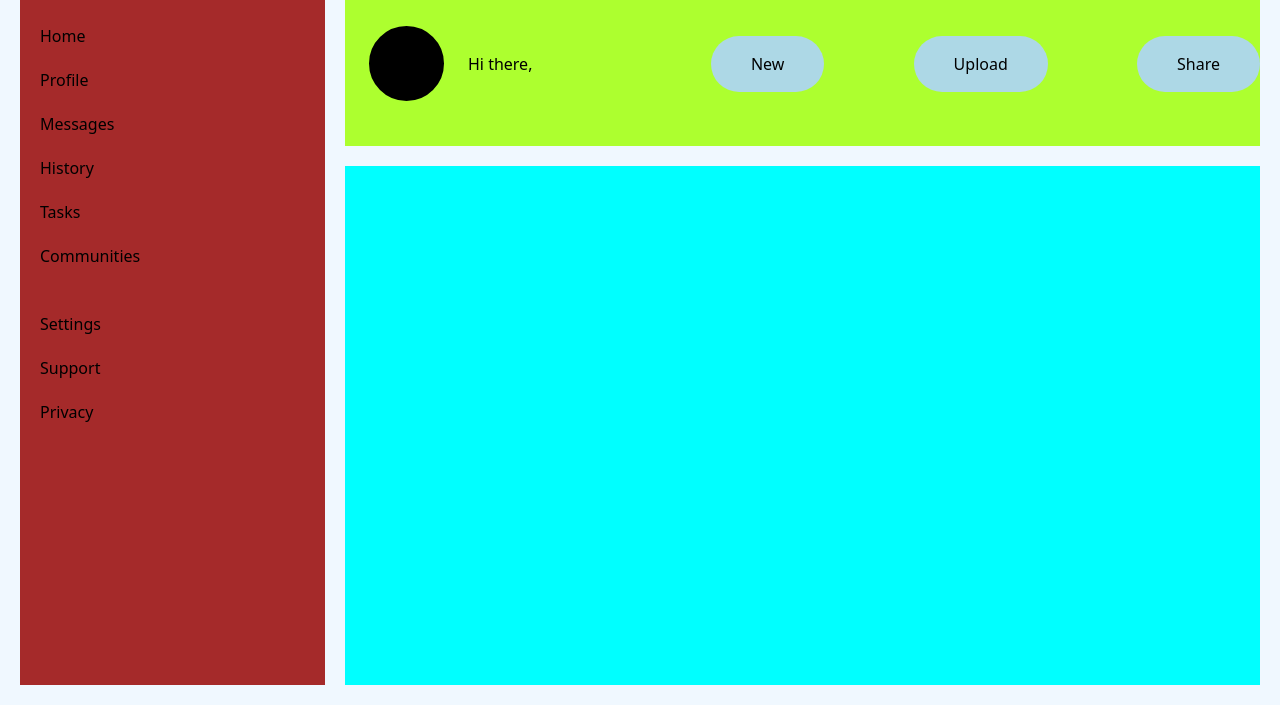
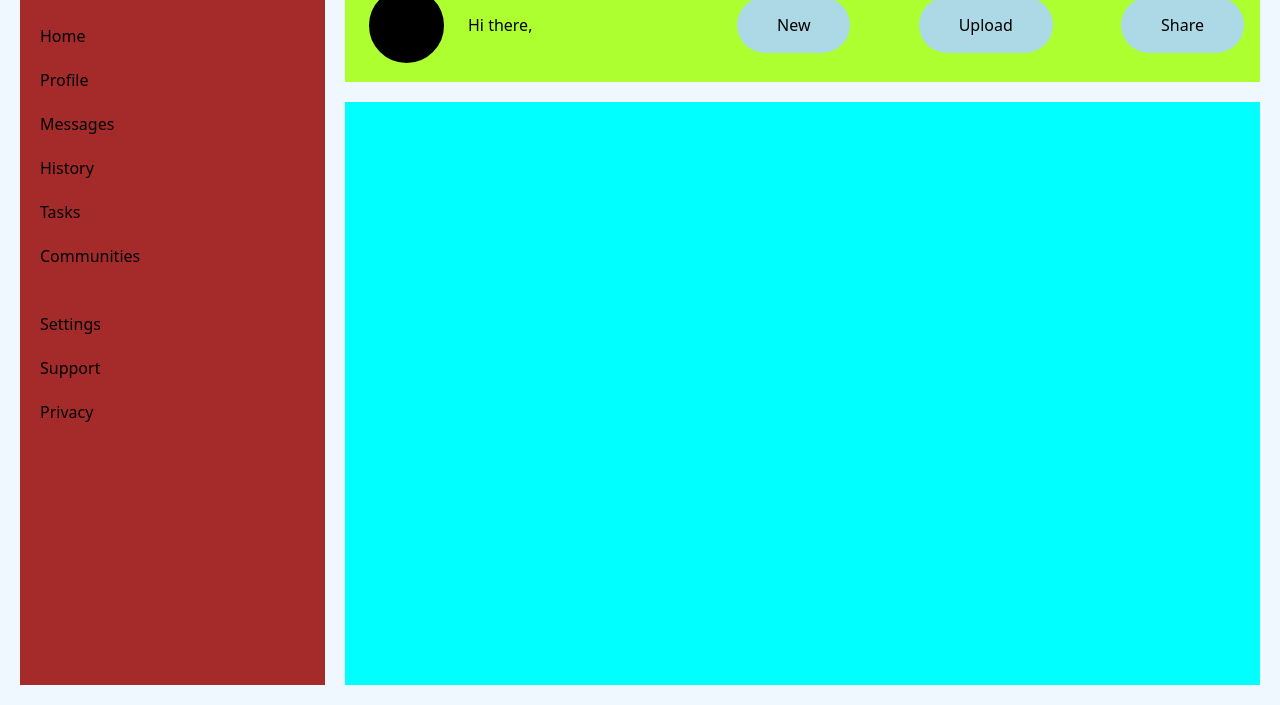
Before and after one commit to Coste-stack/Dashboard, a plain HTML site: page index.html in a window 1280 px wide. Shown: the part 95-800 px from the top of the page. Drawn offline with Linux system fonts and the light colour scheme.

Commit message:
fixed the header spacing finally

```diff
--- a/style.css
+++ b/style.css
@@ -9,7 +9,7 @@
 
 .container {
     display: grid;
-    grid-template-rows: 1fr 4fr;
+    grid-template-rows: auto 4fr;
     grid-template-columns: 1fr 3fr;
     gap: 20px;
 }
@@ -56,7 +56,6 @@
 
     width: 20rem;
     height: 2rem;
-    margin: 5%;
     margin-left: 0;
 }
 
@@ -70,7 +69,7 @@
 .upper .left { flex-grow: 2; }
 .upper .right { flex-grow: 1; }
 
-.bottom .left,
+.bottom .left { flex-grow: 1.5; }
 .bottom .right { flex-grow: 1; }
 
 .upper .left,
@@ -86,7 +85,8 @@
 .upper .right .profile,
 .bottom .left .profile {
     height: 50px; width: 50px;
-    margin: 1.5rem;
+    margin: 0.5rem;
+    margin-left: 1.5rem; margin-right: 1.5rem;
 
     background-color: black;
     border-style: solid;
@@ -95,7 +95,7 @@
 
 .bottom .left .profile { height: 75px; width: 75px; }
 
-.bottom .right { justify-content: space-between; }
+.bottom .right { justify-content: space-between; margin-right: 1rem; }
 
 .bottom .right div {
     background-color: lightblue;
```
